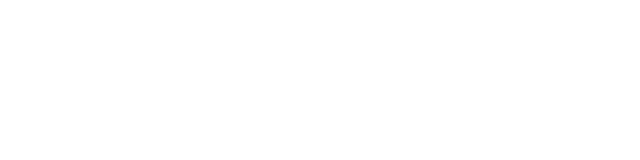
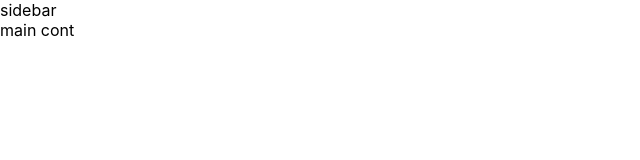
Before and after one commit to Vanshikaa00/react-slack-clone, a React (Create React App) app: page /slack in a window 1280 px wide. Shown: the top 160 px of the page, without its empty margins (0-640 px from the left). Built offline with nearby package versions, Linux system fonts and the light colour scheme.

Commit message:
Added slack , sidebar and mainContainer

```diff
--- a/src/components/App.js
+++ b/src/components/App.js
@@ -1,13 +1,9 @@
-import { SignIn } from './';
+import { SignIn, Slack } from './';
 import React, { Component } from 'react';
 import { Switch, Route } from 'react-router-dom';
 
 function Home() {
   return <div>Home</div>;
-}
-
-function Some() {
-  return <div>Some</div>;
 }
 
 class App extends Component {
@@ -17,7 +13,7 @@
         <Switch>
           <Route exact path="/" component={SignIn} />
           <Route exact path="/home" component={Home} />
-          <Route exact path="/some" component={Some} />
+          <Route exact path="/slack" component={Slack} />
         </Switch>
       </div>
     );
--- /dev/null
+++ b/src/components/MainContainer.js
@@ -0,0 +1,8 @@
+import React, { Component } from 'react';
+
+class MainContainer extends Component {
+  render() {
+    return <div>main cont</div>;
+  }
+}
+export default MainContainer;
--- /dev/null
+++ b/src/components/Sidebar.js
@@ -0,0 +1,8 @@
+import React, { Component } from 'react';
+
+class Sidebar extends Component {
+  render() {
+    return <div>sidebar</div>;
+  }
+}
+export default Sidebar;
--- /dev/null
+++ b/src/components/Slack.js
@@ -0,0 +1,14 @@
+import React, { Component } from 'react';
+import { Sidebar, MainContainer } from './';
+
+class Slack extends Component {
+  render() {
+    return (
+      <div>
+        <Sidebar />
+        <MainContainer />
+      </div>
+    );
+  }
+}
+export default Slack;
--- a/src/components/index.js
+++ b/src/components/index.js
@@ -1,4 +1,6 @@
 import App from './App';
 import SignIn from './SignIn';
-
-export { App, SignIn };
+import Sidebar from './Sidebar';
+import Slack from './Slack';
+import MainContainer from './MainContainer';
+export { App, SignIn, Sidebar, Slack, MainContainer };
```
